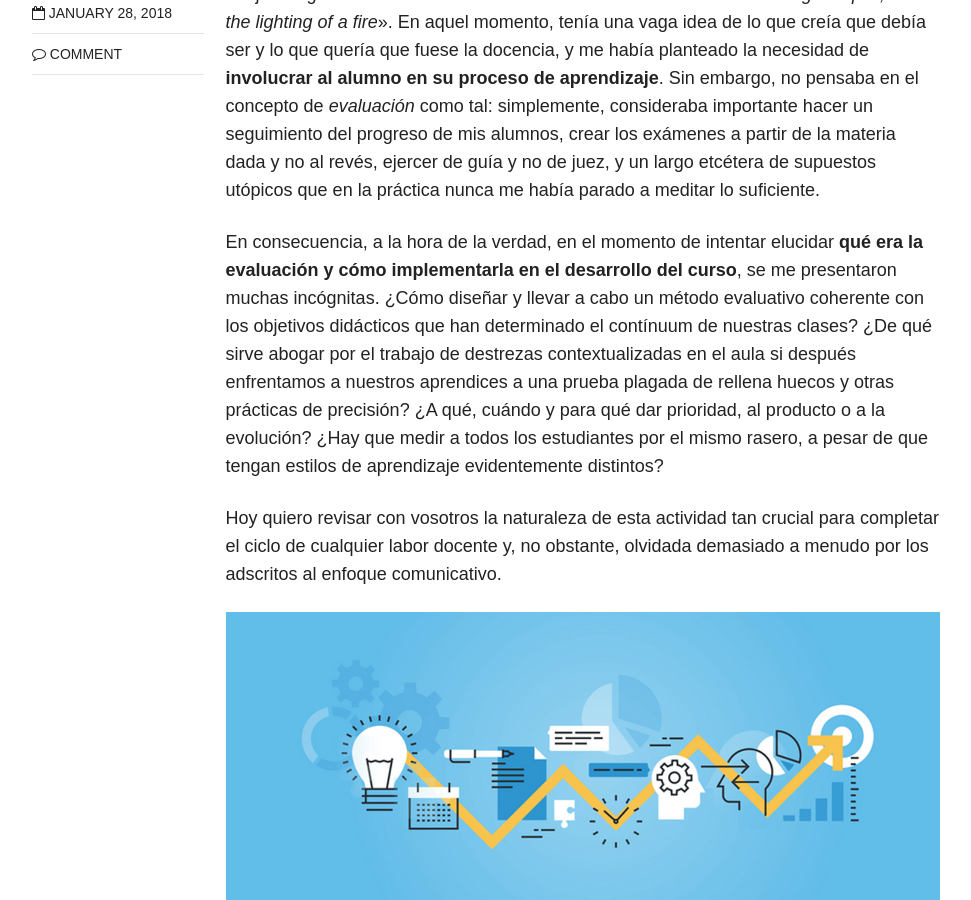
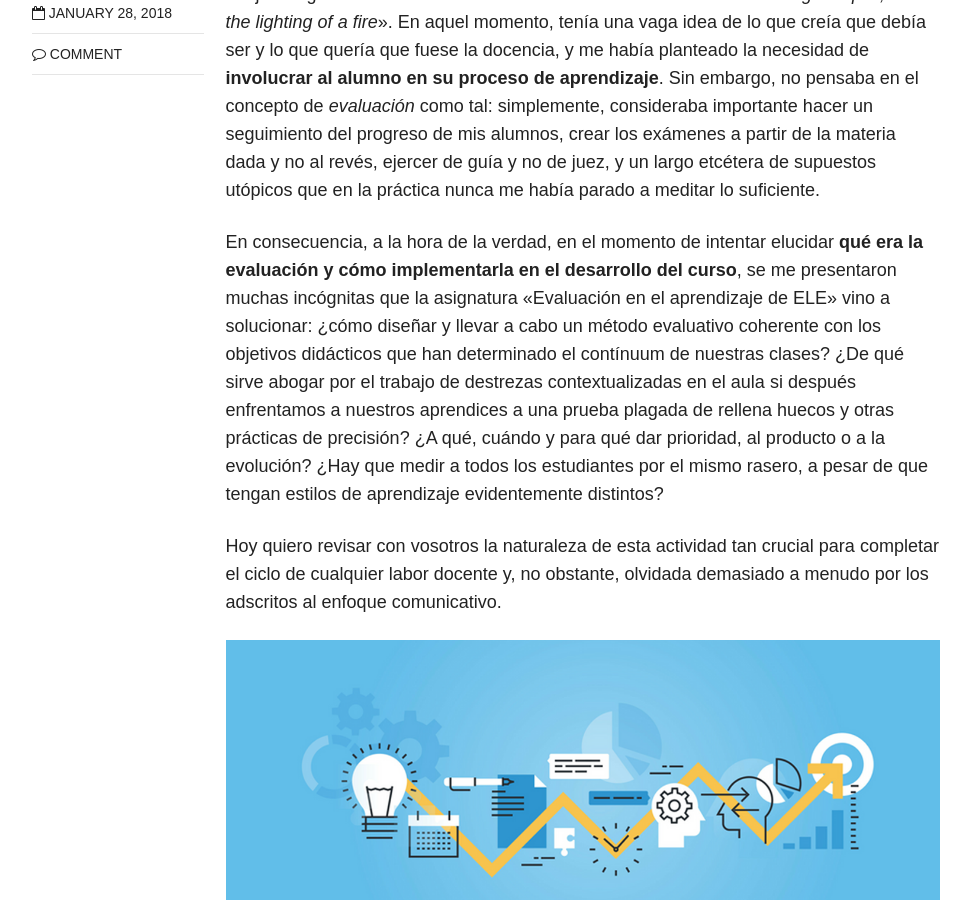
Before and after one commit to immalopez/immalopez.github.io, a Jekyll site: the page built from _posts/blog/2018-01-28-evaluacion-antes-y-despues.md, in a window 1280 px wide and 900 px high, scrolled down 620 px. Shown: the whole window, without its empty margins (154-1125 px from the left). Built offline with Jekyll 4.4.1, drawn with Linux system fonts in a browser that asks for light colours; nearby versions of some CDN libraries; comment, search, counter and statistics services are not loaded.

Commit message:
Update 2018-01-28-evaluacion-antes-y-despues.md

```diff
--- a/_posts/blog/2018-01-28-evaluacion-antes-y-despues.md
+++ b/_posts/blog/2018-01-28-evaluacion-antes-y-despues.md
@@ -13,7 +13,7 @@
 
 En el [Punto de partida](https://immalopez.github.io/blog/punto-de-partida/) de este portafolio, al hablar de mi concepción del profesor ideal, aduje la siguiente cita de William Butler Yeats: «_Education is not the filling of a pail, but the lighting of a fire_». En aquel momento, tenía una vaga idea de lo que creía que debía ser y lo que quería que fuese la docencia, y me había planteado la necesidad de **involucrar al alumno en su proceso de aprendizaje**. Sin embargo, no pensaba en el concepto de _evaluación_ como tal: simplemente, consideraba importante hacer un seguimiento del progreso de mis alumnos, crear los exámenes a partir de la materia dada y no al revés, ejercer de guía y no de juez, y un largo etcétera de supuestos utópicos que en la práctica nunca me había parado a meditar lo suficiente.
 
-En consecuencia, a la hora de la verdad, en el momento de intentar elucidar **qué era la evaluación y cómo implementarla en el desarrollo del curso**, se me presentaron muchas incógnitas. ¿Cómo diseñar y llevar a cabo un método evaluativo coherente con los objetivos didácticos que han determinado el contínuum de nuestras clases? ¿De qué sirve abogar por el trabajo de destrezas contextualizadas en el aula si después enfrentamos a nuestros aprendices a una prueba plagada de rellena huecos y otras prácticas de precisión? ¿A qué, cuándo y para qué dar prioridad, al producto o a la evolución? ¿Hay que medir a todos los estudiantes por el mismo rasero, a pesar de que tengan estilos de aprendizaje evidentemente distintos?
+En consecuencia, a la hora de la verdad, en el momento de intentar elucidar **qué era la evaluación y cómo implementarla en el desarrollo del curso**, se me presentaron muchas incógnitas que la asignatura «Evaluación en el aprendizaje de ELE» vino a solucionar: ¿cómo diseñar y llevar a cabo un método evaluativo coherente con los objetivos didácticos que han determinado el contínuum de nuestras clases? ¿De qué sirve abogar por el trabajo de destrezas contextualizadas en el aula si después enfrentamos a nuestros aprendices a una prueba plagada de rellena huecos y otras prácticas de precisión? ¿A qué, cuándo y para qué dar prioridad, al producto o a la evolución? ¿Hay que medir a todos los estudiantes por el mismo rasero, a pesar de que tengan estilos de aprendizaje evidentemente distintos?
 
 Hoy quiero revisar con vosotros la naturaleza de esta actividad tan crucial para completar el ciclo de cualquier labor docente y, no obstante, olvidada demasiado a menudo por los adscritos al enfoque comunicativo.
 
```
